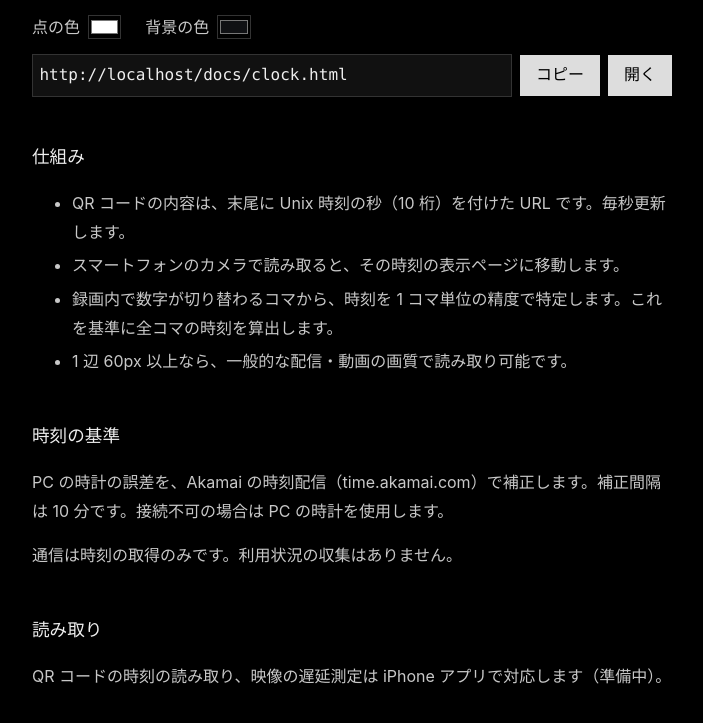
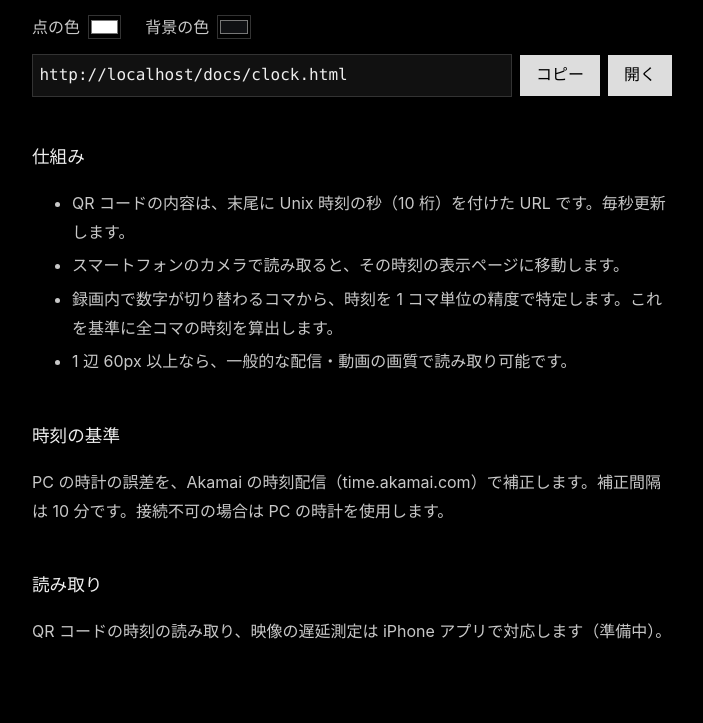
Before and after one commit to zero3kw/QRonostasis, a plain HTML site: page docs/index.html in a window 1280 px wide. Shown: the part 605-1328 px from the top of the page, without its empty margins (288-991 px from the left). Drawn offline with Linux system fonts and the light colour scheme; no server answers.

Commit message:
Drop the note on network use from the top page

```diff
--- a/docs/index.html
+++ b/docs/index.html
@@ -70,7 +70,6 @@
 
   <h2>時刻の基準</h2>
   <p>PC の時計の誤差を、Akamai の時刻配信（time.akamai.com）で補正します。補正間隔は 10 分です。接続不可の場合は PC の時計を使用します。</p>
-  <p>通信は時刻の取得のみです。利用状況の収集はありません。</p>
 
   <h2>読み取り</h2>
   <p>QR コードの時刻の読み取り、映像の遅延測定は iPhone アプリで対応します（準備中）。</p>
```
